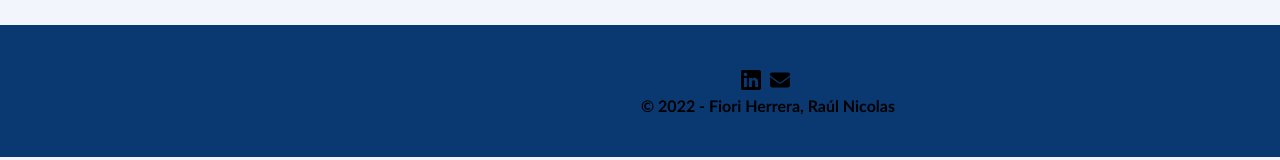
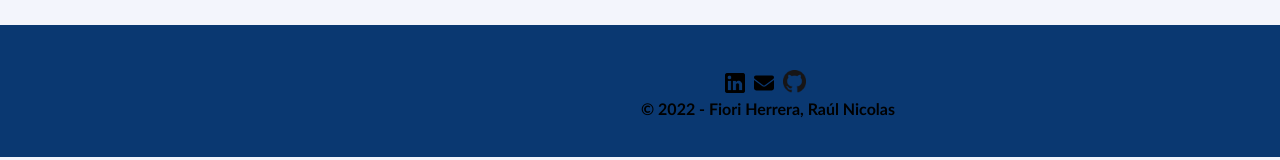
Before and after one commit to NicoFiori11/Challange01AluraLatam, a plain HTML site: page index.html in a window 1280 px wide. Shown: the part 564-724 px from the top of the page. Drawn offline with Linux system fonts and the light colour scheme.

Commit message:
Agregando logo de GitHub en el footer

```diff
--- a/index.html
+++ b/index.html
@@ -56,6 +56,7 @@
             <a herf="mailto:nfiori48@gmail.com">
                 <img src="imagenes/envelope-solid.svg" width="20px">
             </a>
+            <a href="https://github.com/NicoFiori11/"><img src="imagenes/GitHub-Mark-32px.png" width="23px"></a>
             <p> &copy 2022 - Fiori Herrera, Raúl Nicolas </p>
         </div>
     </footer>
```
Also changed, not shown: imagenes/GitHub-Mark-32px.png (added).
